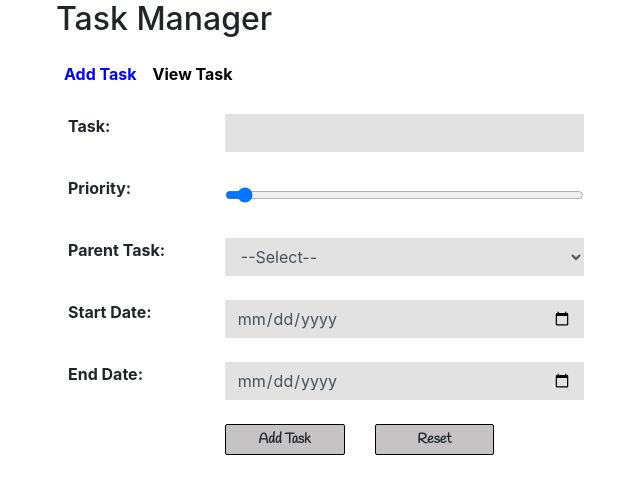
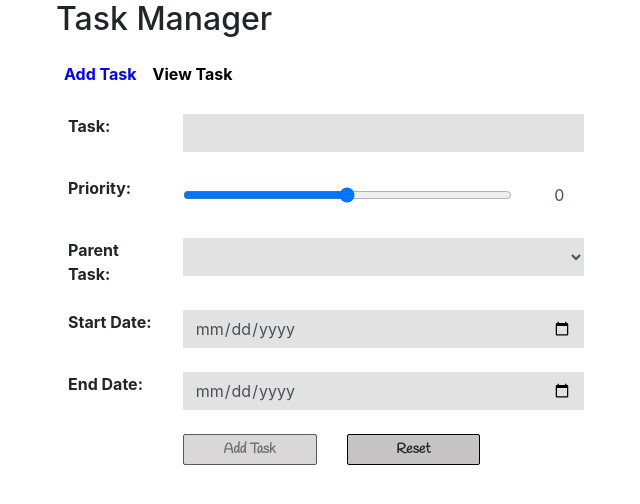
Before and after one commit to WilsonBritto/TaskManager_FrontEnd, an Angular app: page /AddTask in a window 1280 px wide. Shown: the top 504 px of the page, without its empty margins (29-669 px from the left). Built offline with nearby package versions, Linux system fonts and the light colour scheme.

Commit message:
Added Validation for Add task

```diff
--- a/src/app/add-task/add-task.component.css
+++ b/src/app/add-task/add-task.component.css
@@ -7,7 +7,7 @@
     font-family: 'Handlee', cursive;
     font-weight: bold;
 }
-.btn-grey:hover{
+.btn-grey:hover:not(:disabled){
     background-color: #acacac;
 }
 .btn-grey:focus{
@@ -21,3 +21,9 @@
 .form-control:focus{
     box-shadow: 0 1px 1px #00000013 inset, 0 0 8px #2e2e2eb2;
 }
+.form-control-readonly{
+    background-color: white;
+}
+.form-control-readonly:focus{
+    box-shadow: none;
+}
--- a/src/app/add-task/add-task.component.html
+++ b/src/app/add-task/add-task.component.html
@@ -1,23 +1,32 @@
 <div class="row">
   <div class="col-6">
-    <form>
+    <form [formGroup]="UsrFrm" (ngSubmit)="onSubmit()">
       <table class="table table-borderless">
         <tr>
           <th>Task:</th>
           <td>
-            <input type="text" class="form-control" />
+            <input formControlName="Task" type="text" class="form-control" />
+            <div *ngIf="TaskCtrl.touched && TaskCtrl.invalid" class="alert alert-danger">
+              <div *ngIf="TaskCtrl.errors.required">Task is required.</div>
+            </div>
           </td>
         </tr>
         <tr>
           <th>Priority:</th>
-          <td>
-            <input type="range" value="0" step="1" min="1" max="30" class="form-control" />
+          <td class="row">
+            <div class="col-10">
+              <input formControlName="Priority" type="range" step="1" min="0" max="30" class="form-control" />
+            </div>
+            <div class="col-2">
+              <input type="text" name="PriorityText" class="form-control form-control-readonly" [value]="this.Priority"
+                readonly>
+            </div>
           </td>
         </tr>
         <tr>
           <th>Parent Task:</th>
           <td>
-            <select class="form-control">
+            <select formControlName="ParentTask" class="form-control">
               <option value="0" disabled selected>--Select--</option>
               <option value="1">Task 1</option>
               <option value="2">Task 2</option>
@@ -28,19 +37,25 @@
         <tr>
           <th>Start Date:</th>
           <td>
-            <input type="date" class="form-control" />
+            <input formControlName="StartDate" type="date" class="form-control" />
+            <div *ngIf="StartDateCtrl.touched && StartDateCtrl.invalid" class="alert alert-danger">
+              <div *ngIf="StartDateCtrl.errors.required">Start Date is required.</div>
+            </div>
           </td>
         </tr>
         <tr>
           <th>End Date:</th>
           <td>
-            <input type="date" class="form-control" />
+            <input formControlName="EndDate" type="date" class="form-control" />
+            <div *ngIf="EndDateCtrl.touched && EndDateCtrl.invalid" class="alert alert-danger">
+              <div *ngIf="EndDateCtrl.errors.required">End Date is required.</div>
+            </div>
           </td>
         </tr>
         <tr>
           <th></th>
           <td>
-            <button class="btn btn-sm btn-grey col-4" type="submit">Add Task</button>
+            <button [disabled]="UsrFrm.invalid" class="btn btn-sm btn-grey col-4" type="submit">Add Task</button>
             <span class="col-1"></span>
             <button class="btn btn-sm btn-grey col-4" type="reset">Reset</button>
           </td>
--- a/src/app/add-task/add-task.component.ts
+++ b/src/app/add-task/add-task.component.ts
@@ -1,5 +1,7 @@
 import { Component, OnInit } from '@angular/core';
 import { NavBarService } from '../Services/NavBar/nav-bar.service';
+import { FormBuilder, Validators, FormGroup, FormControl, AbstractControl } from '@angular/forms';
+import { AbstractClassPart } from '@angular/compiler/src/output/output_ast';
 
 @Component({
   selector: 'app-add-task',
@@ -7,11 +9,43 @@ import { NavBarService } from '../Services/NavBar/nav-bar.service';
   styleUrls: ['./add-task.component.css']
 })
 export class AddTaskComponent implements OnInit {
+  Priority: number;
+  UsrFrm: FormGroup;
+  constructor(private nav: NavBarService, private fb: FormBuilder) {
+    this.Priority = 0;
+    this.UsrFrm = fb.group({
+      Task: ['', [Validators.required]],
+      Priority: [],
+      ParentTask: [],
+      StartDate: ['', [Validators.required]],
+      EndDate: ['', [Validators.required]],
+    });
+  }
 
-  constructor(private nav: NavBarService) { }
+  get TaskCtrl() {
+    return this.UsrFrm.get('Task');
+  }
+  get PriorityCtrl() {
+    return this.UsrFrm.get('Priority');
+  }
+  get ParentTaskCtrl() {
+    return this.UsrFrm.get('ParentTask');
+  }
+  get StartDateCtrl() {
+    return this.UsrFrm.get('StartDate');
+  }
+  get EndDateCtrl() {
+    return this.UsrFrm.get('EndDate');
+  }
+
+
+  onSubmit(): void {
+    console.log(this.UsrFrm);
+  }
 
   ngOnInit() {
     this.nav.show();
+    this.PriorityCtrl.valueChanges.subscribe(d => this.Priority = d);
   }
 
 }
--- a/src/app/app.module.ts
+++ b/src/app/app.module.ts
@@ -1,6 +1,8 @@
 import { BrowserModule } from '@angular/platform-browser';
 import { NgModule } from '@angular/core';
 import { RouterModule } from '@angular/router';
+import { ReactiveFormsModule, FormsModule } from '@angular/forms';
+
 
 import { AppComponent } from './app.component';
 import { NavBarComponent } from './nav-bar/nav-bar.component';
@@ -20,7 +22,9 @@ import { ViewTaskComponent } from './view-task/view-task.component';
       { path: "", redirectTo: "/ViewTask", pathMatch: 'full' },
       { path: "AddTask", component: AddTaskComponent },
       { path: "ViewTask", component: ViewTaskComponent }
-    ])
+    ]),
+    ReactiveFormsModule,
+    FormsModule
   ],
   providers: [],
   bootstrap: [AppComponent]
```
